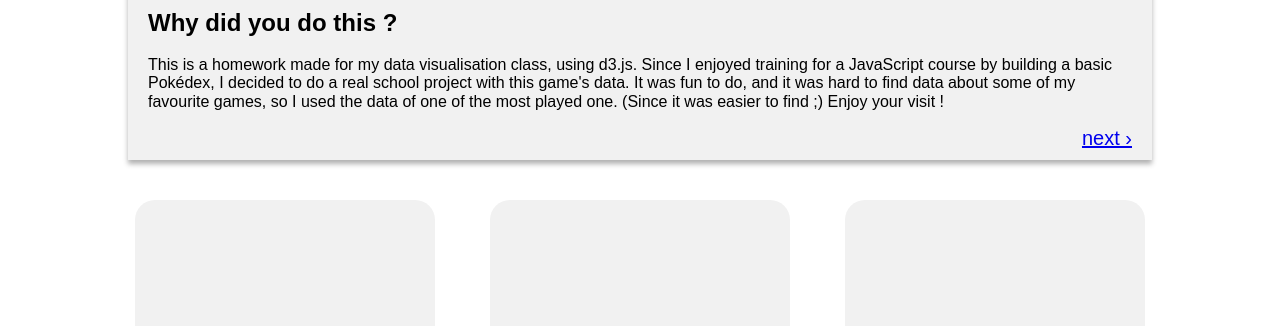
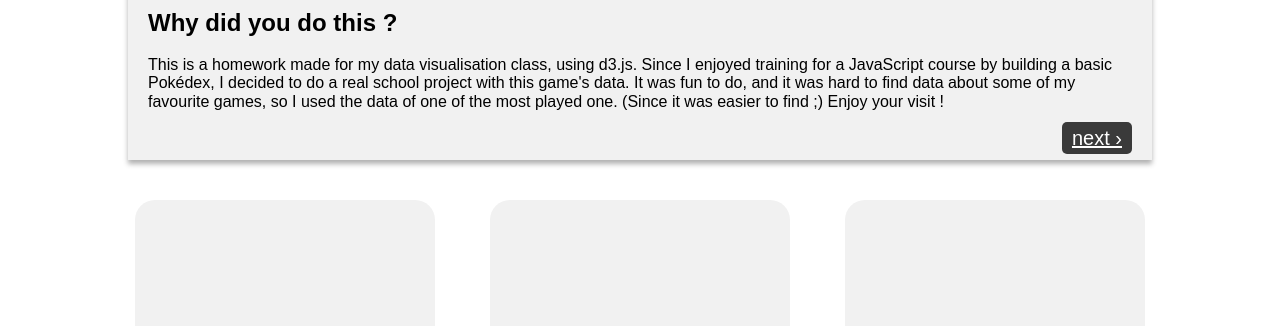
Before and after one commit to dk-xy/pokemon-datavis, a website built with webpack: page public/index.html in a window 1280 px wide. In both pictures the pointer is over the link "next ›". Shown: the part 464-790 px from the top of the page. Built offline with nearby package versions, Linux system fonts and the light colour scheme; files whose address does not match are found by name.

Commit message:
reglage pb commit et modif bouton next

```diff
--- a/src/css/index.css
+++ b/src/css/index.css
@@ -230,10 +230,27 @@ font-size: 20px;
 
   .mini-nav{
       text-align: right;
+
   }
   .mini-nav a{
       font-size: 20px !important;
       font-weight: 400 !important;
       margin-top:20px;
       text-align: right;
+      background-color:#dc0a2d;
+      border-radius: 5px;
+      color: white;
+      padding: 5px 10px 5px 10px;
   }
+
+  .mini-nav a:hover{
+    font-size: 20px !important;
+    font-weight: 400 !important;
+    margin-top:20px;
+    text-align: right;
+    background-color:#3a3a3a;
+    border-radius: 5px;
+    color: white;
+    padding: 5px 10px 5px 10px;
+    transition-duration: 0.5s;
+}
```
